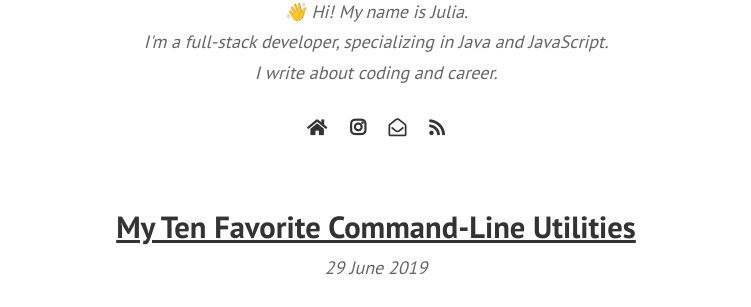
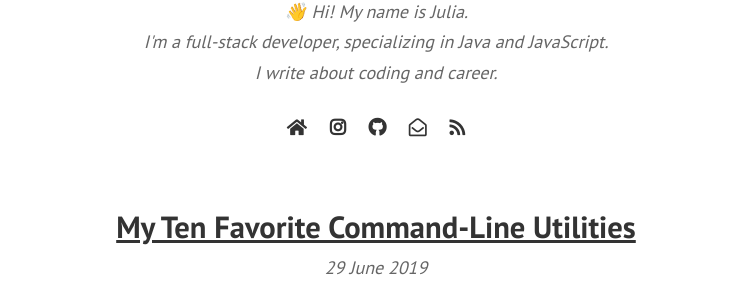
Before and after one commit to unicorncoding/unicorncoding.github.io, a Jekyll site: the page built from index.html, in a window 1280 px wide. Shown: the part 175-482 px from the top of the page, without its empty margins (264-1015 px from the left). Built offline with Jekyll 4.4.1, drawn with Linux system fonts in a browser that asks for light colours; nearby versions of some CDN libraries; comment, search, counter and statistics services are not loaded.

Commit message:
add link to my github

```diff
--- a/_layouts/default.html
+++ b/_layouts/default.html
@@ -51,6 +51,7 @@
           <nav>
             <a href="/"><i class="fa fa-home"></i></a>
             <a href="//instagram.com/coding_unicorn" target="_blank"><i class="fab fa-instagram"></i></a>
+            <a href="//github.com/unicorncoding" target="_blank"><i class="fab fa-github"></i></a>
             <a href="mailto:co.unicorn.ding@gmail.com" target="_blank"><i class="far fa-envelope-open"></i></a>
             <a href="{{ site.baseurl }}/feed.xml" target="_blank"><i class="fas fa-rss"></i></a>
           </nav>
```
